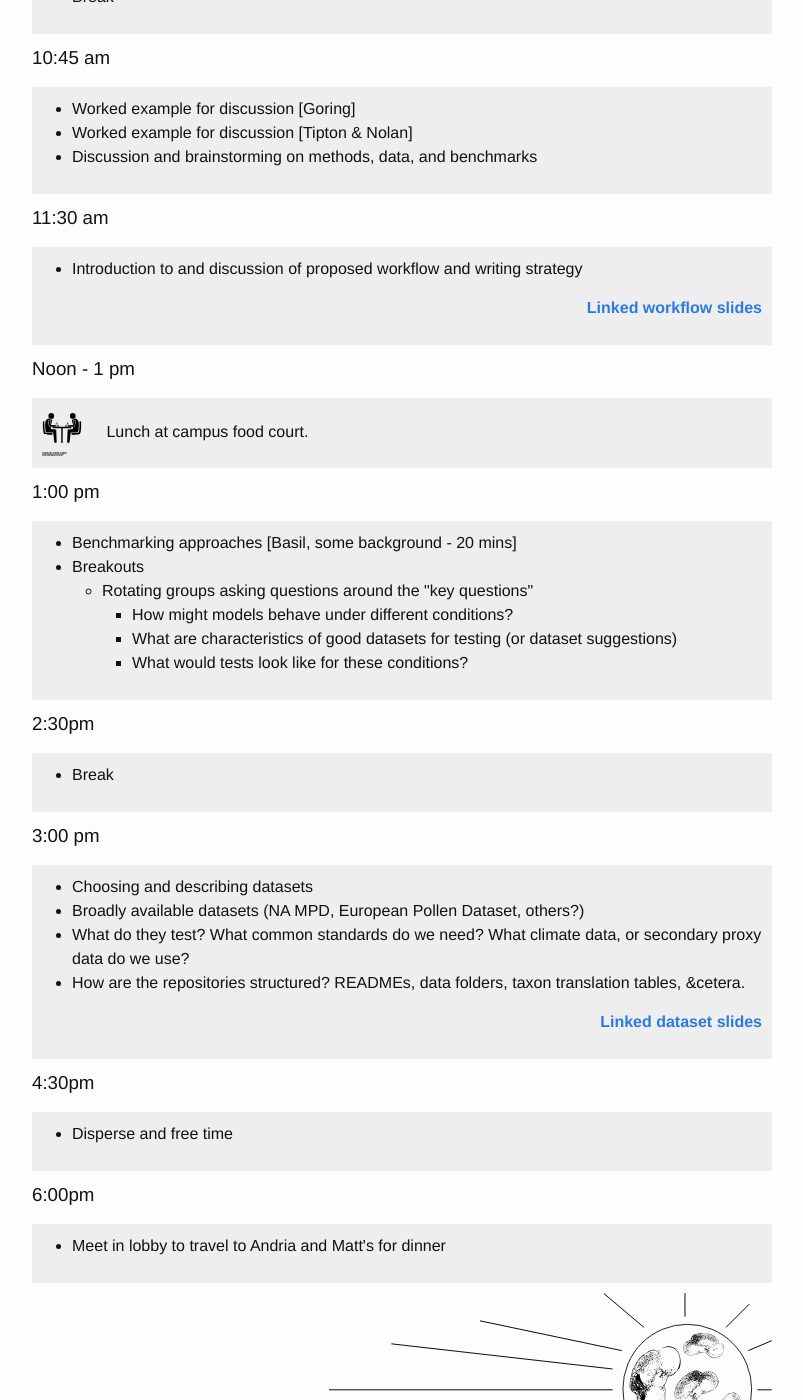
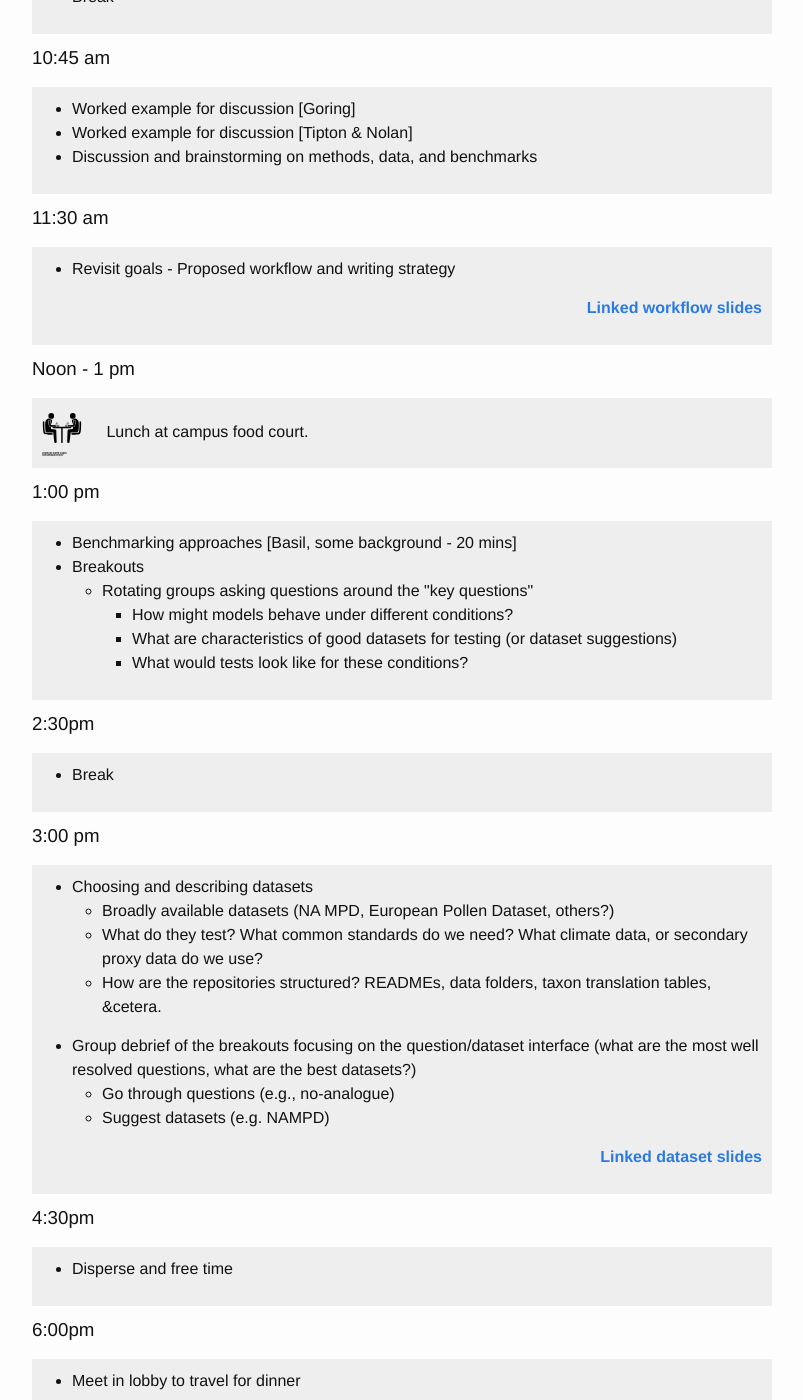
Before and after one commit to PCMIP/PCMIP.github.io, a Jekyll site: the page built from agenda.md, in a window 1280 px wide and 1400 px high, scrolled down 850 px. Shown: the whole window, without its empty margins (238-1041 px from the left). Built offline with Jekyll 4.4.1, drawn with Linux system fonts in a browser that asks for light colours; some of the changed text lies outside the part shown.

Commit message:
Added connor's information, working through the agenda.

```diff
--- a/agenda.md
+++ b/agenda.md
@@ -57,13 +57,13 @@ h2:after
 
 <div class="new_papers">
   <ul>
-    <li> Welcome to Mount Royal</li>
+    <li>Welcome to Mount Royal</li>
     <li>Meeting background, expectations & workplan</li>
     <li>Introductions [participant list]</li>
-    <li> PCMIP background and progress including: </li>
+    <li>PCMIP background and progress including: </li>
     <ul>
-    <li> Methods overview </li>
-    <li> Introduction of "Practical Benchmarking" </li>
+      <li>Methods overview </li>
+      <li>Introduction of "Practical Benchmarking" </li>
     </ul>
   </ul>
   <p align="right"><a href="https://docs.google.com/presentation/d/e/2PACX-1vSZ1YNMvf0J6fTG2Rf9QkuNW2tlj7f3o4q3J76pEYB54NDdjZDdpFuI1SAEdIW0BWAruiDGYkI02aNm/pub?start=false&loop=false&delayms=5000"><b>Linked background slides</b></a></p>
@@ -91,7 +91,7 @@ h2:after
 
 <div class="new_papers">
   <ul>
-    <li> Introduction to and discussion of proposed workflow and writing strategy</li>
+    <li>Revisit goals - Proposed workflow and writing strategy</li>
   </ul>
   <p align="right"><a href="https://docs.google.com/presentation/d/e/2PACX-1vTLlzcz3Bqem66os-9Yeta9jwME42pjKTzQ1AsVTVoNA7Nz2L1gsvYdqZOawYbpy7cocekuTV2hLPC3/pub?start=false&loop=false&delayms=5000"><b>Linked workflow slides</b></a></p>
 </div>
@@ -133,10 +133,18 @@ h2:after
 <div class="new_papers">
   <ul>
     <li>Choosing and describing datasets</li>
-    <li>Broadly available datasets (NA MPD, European Pollen Dataset, others?)</li>
-    <li>What do they test?  What common standards do we need?  What climate data, or secondary proxy data do we use?</li>
-    <li>How are the repositories structured?  READMEs, data folders, taxon translation tables, &cetera.</li>
+    <ul>
+      <li>Broadly available datasets (NA MPD, European Pollen Dataset, others?)</li>
+      <li>What do they test?  What common standards do we need?  What climate data, or secondary proxy data do we use?</li>
+      <li>How are the repositories structured?  READMEs, data folders, taxon translation tables, &cetera.</li>
+    </ul>
+    <li>Group debrief of the breakouts focusing on the question/dataset interface (what are the most well resolved questions, what are the best datasets?)</li>
+    <ul>
+      <li>Go through questions (e.g., no-analogue)</li>
+      <li>Suggest datasets (e.g. NAMPD)</li>
+    </ul>
   </ul>
+
   <p align="right"><a href="https://docs.google.com/presentation/d/e/2PACX-1vTk4nWsvFh2An78jdDa7NwPoBJb1bezYXILtHH1G_F_Bp1vKBSTgT5spGbgHuyv6CK04iROEMoDjLFj/pub?start=false&loop=false&delayms=3000"><b>Linked dataset slides</b></a></p>
 </div>
 
@@ -152,7 +160,7 @@ h2:after
 
 <div class="new_papers">
   <ul>
-    <li> Meet in lobby to travel to Andria and Matt's for dinner</li>
+    <li> Meet in lobby to travel for dinner</li>
   </ul>
 </div>
 
@@ -179,11 +187,19 @@ h2:after
   </ul>
 </div>
 
+### 10:30am - 10:45am
+
+<div class="new_papers">
+  <ul>
+    <li> Break </li>
+  </ul>
+</div>
+
 ### 11:30 am
 
 <div class="new_papers">
   <ul>
-    <li>State of the Workshop</li>
+    <li>State of the Workshop - Restating Goals, revising timelines & breakout roles</li>
   </ul>
 </div>
 
@@ -208,6 +224,14 @@ h2:after
         <li>Documentation</li>
       </ul>
     </li>
+  </ul>
+</div>
+
+### 2:30pm - 2:45pm
+
+<div class="new_papers">
+  <ul>
+    <li> Break </li>
   </ul>
 </div>
 
```
Also changed, not shown: _data/persons.yaml (+7 -0 lines), participants.md (+13 -7 lines), images/connor_head.jpg (added).
